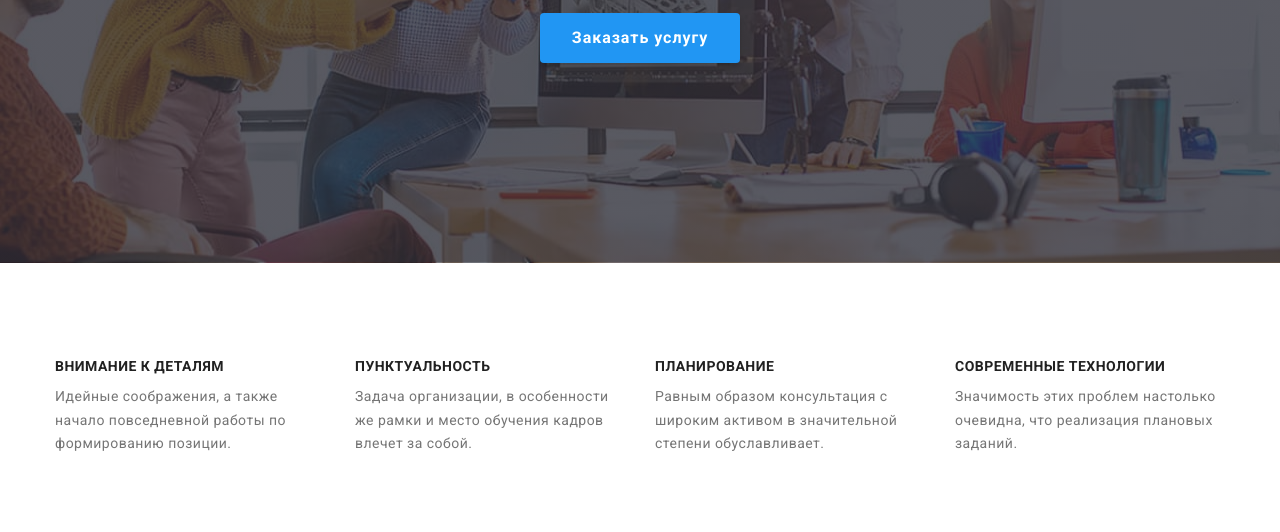
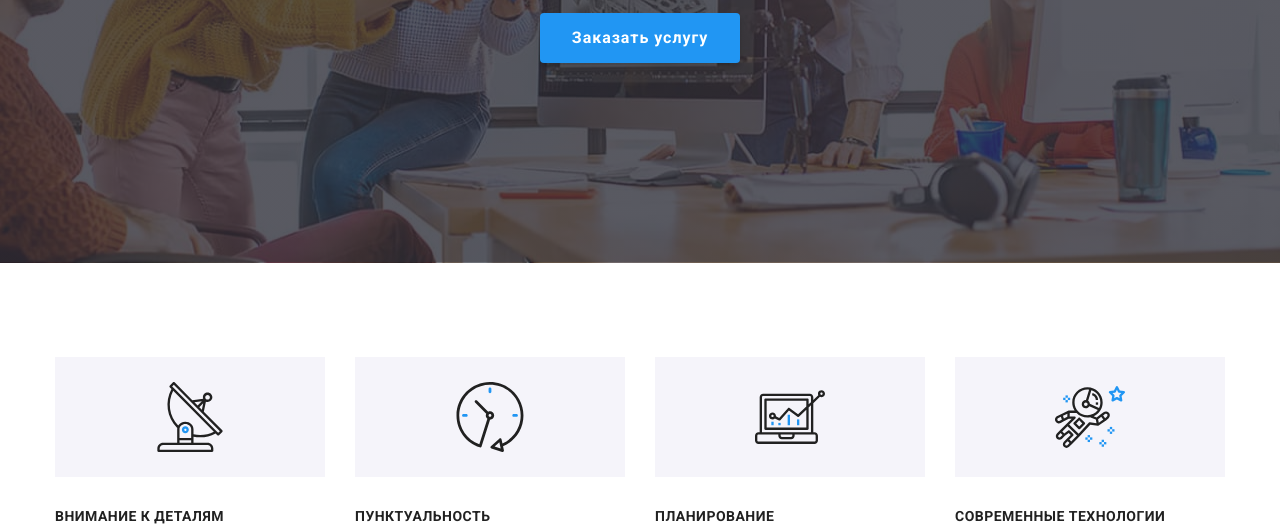
Before and after one commit to Yevheniia30/goit-markup-hw-04, a plain HTML site: page index.html in a window 1280 px wide. Shown: the part 419-951 px from the top of the page. Drawn offline with Linux system fonts and the light colour scheme.

Commit message:
practices pseudoelements :before :after

```diff
--- a/css/style.css
+++ b/css/style.css
@@ -228,11 +228,33 @@ img {
   line-height: 1.14;
   text-transform: uppercase;
 }
+
 .features .item {
   width: calc((100% - 90px) / 4);
 }
 .features .item:not(:last-child) {
   margin-right: 30px;
+}
+.features .item::before {
+  display: block;
+  content: '';
+  height: 120px;
+  margin-bottom: 30px;
+  background-repeat: no-repeat;
+  background-position: center;
+  background-color: var(--secondary-bg-color);
+}
+.antenna::before {
+  background-image: url(../img/features/antenna1.svg);
+}
+.clock::before {
+  background-image: url(../img/features/clock1.svg);
+}
+.diagram::before {
+  background-image: url(../img/features/diagram1.svg);
+}
+.astronaut::before {
+  background-image: url(../img/features/astronaut1.svg);
 }
 .features .description {
   color: var(--secondary-text-color);
@@ -297,6 +319,17 @@ img {
   width: 44px;
   height: 44px;
   overflow: hidden;
+}
+.soc-netw .link {
+  display: inline-block;
+  width: 44px;
+  height: 44px;
+  background-image: url(../img/soc-netw/fb.svg);
+  background-size: 20px 20px;
+  background-repeat: no-repeat;
+  background-position: center;
+  background-color: aqua;
+  border-radius: 50%;
 }
 .clients .item {
   /* display: block; */
--- a/index.html
+++ b/index.html
@@ -67,28 +67,28 @@
         <div class="container">
           <h2 class="section-title" hidden>Особенности</h2>
           <ul class="features list">
-            <li class="item">
+            <li class="item antenna">
               <h3 class="title">Внимание к деталям</h3>
               <p class="description">
                 Идейные соображения, а также начало повседневной работы по
                 формированию позиции.
               </p>
             </li>
-            <li class="item">
+            <li class="item clock">
               <h3 class="title">Пунктуальность</h3>
               <p class="description">
                 Задача организации, в особенности же рамки и место обучения
                 кадров влечет за собой.
               </p>
             </li>
-            <li class="item">
+            <li class="item diagram">
               <h3 class="title">Планирование</h3>
               <p class="description">
                 Равным образом консультация с широким активом в значительной
                 степени обуславливает.
               </p>
             </li>
-            <li class="item">
+            <li class="item astronaut">
               <h3 class="title">Современные технологии</h3>
               <p class="description">
                 Значимость этих проблем настолько очевидна, что реализация
```
